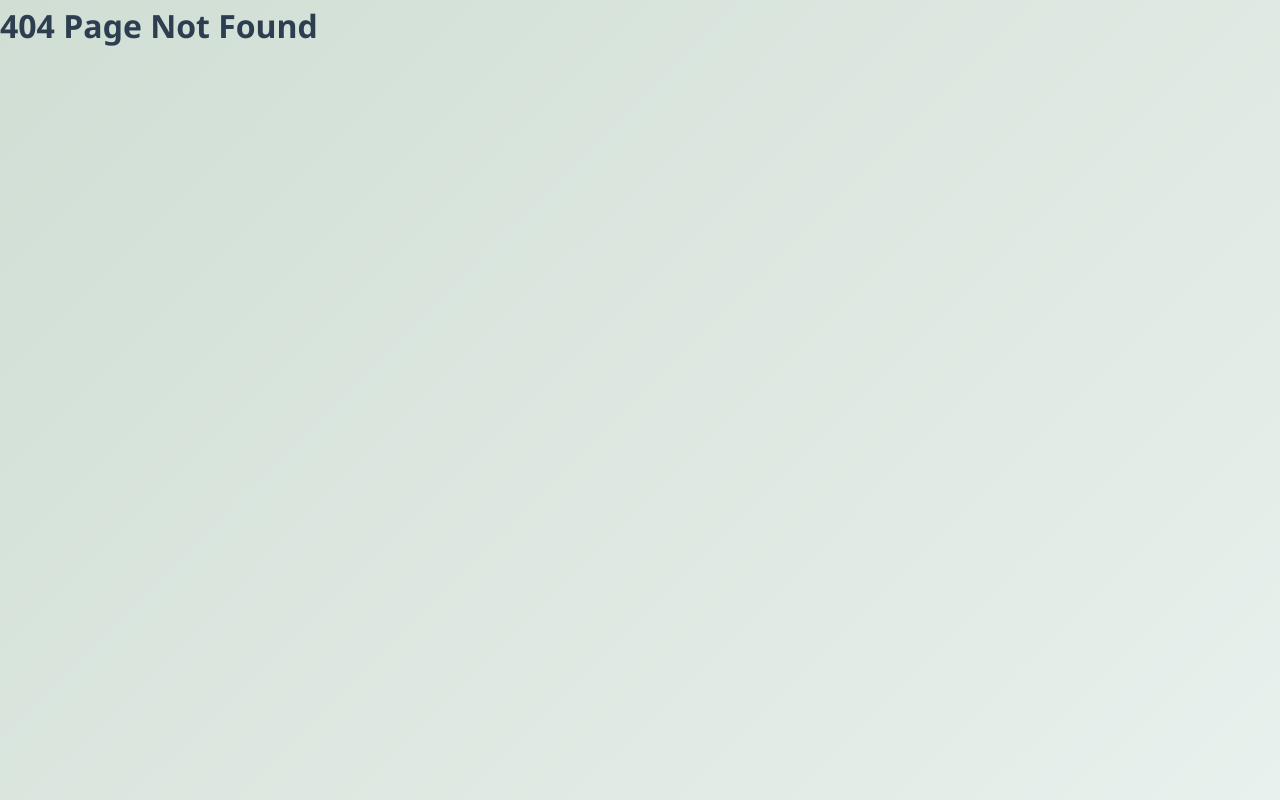
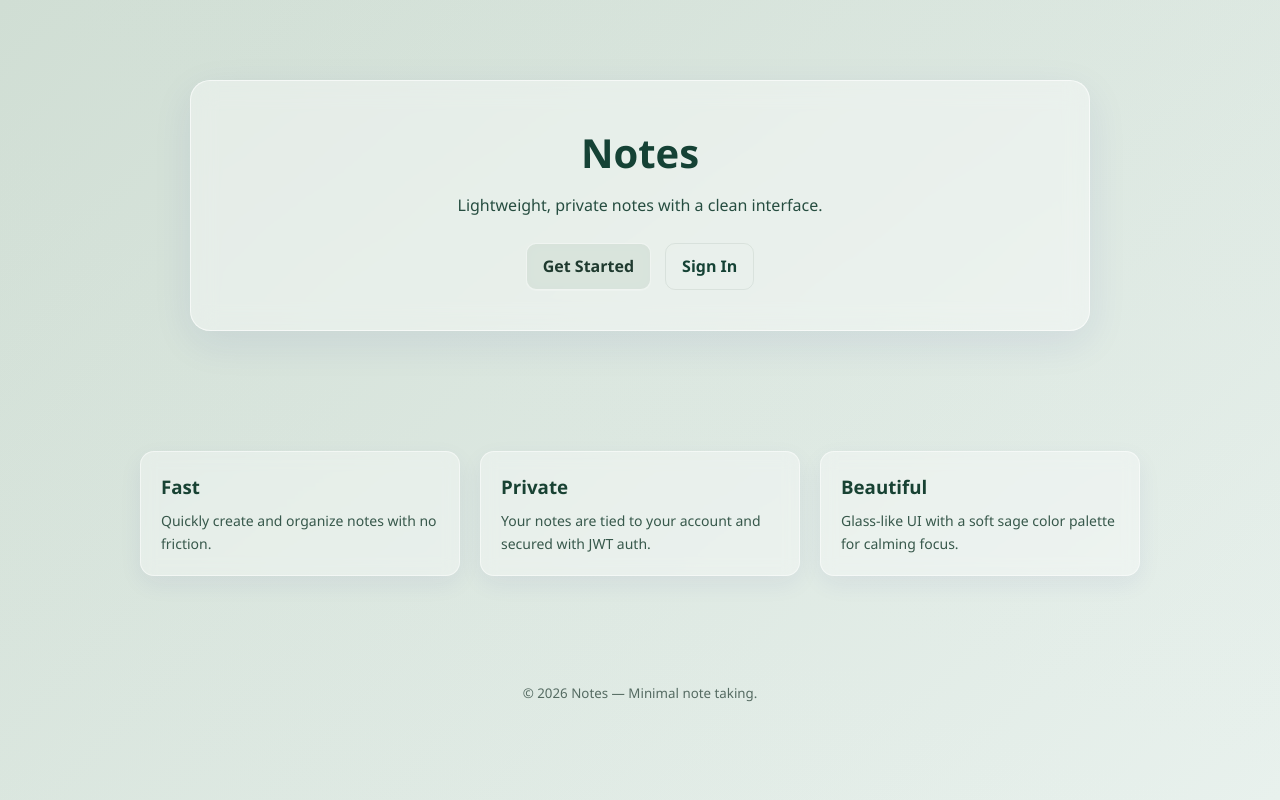
Before and after one commit to prakashrajsevugan/notes-frontend, a React (Vite) app: page /landing in a window 1280 px wide. Before the commit this address had no page. Built offline with nearby package versions, Linux system fonts and the light colour scheme.

Commit message:
UI changes

```diff
--- a/package.json
+++ b/package.json
@@ -11,6 +11,7 @@
   "dependencies": {
     "axios": "^1.8.0",
     "date-fns": "^4.4.0",
+    "gsap": "^3.12.0",
     "react": "^19.0.0",
     "react-dom": "^19.0.0",
     "react-router-dom": "^7.0.0"
--- a/src/App.jsx
+++ b/src/App.jsx
@@ -6,6 +6,8 @@ import Dashboard from "./pages/Dashboard";
 import AddNote from "./pages/AddNote";
 import EditNote from "./pages/EditNote";
 import NotFound from "./pages/NotFound";
+import Landing from "./pages/Landing";
+import Loading from "./pages/Loading";
 
 import ProtectedRoute from "./components/ProtectedRoute";
 
@@ -17,12 +19,22 @@ function App() {
 
             <Route
                 path="/"
-                element={<Navigate to="/dashboard" />}
+                element={<Loading />}
+            />
+
+            <Route
+                path="/landing"
+                element={<Landing />}
             />
 
             <Route
                 path="/login"
                 element={<Login />}
+            />
+
+            <Route
+                path="/loading"
+                element={<Loading />}
             />
 
             <Route
--- a/src/pages/Dashboard.jsx
+++ b/src/pages/Dashboard.jsx
@@ -1,5 +1,5 @@
 import { useEffect, useState } from "react";
-import { useNavigate } from "react-router-dom";
+import { useNavigate, Link } from "react-router-dom";
 
 import { useAuth } from "../context/AuthContext";
 
@@ -101,6 +101,8 @@ export default function Dashboard() {
 
                 <div className="navbar-user">
 
+                    <Link to="/landing" className="btn ghost">Home</Link>
+
                     <span>Welcome, <strong>{user?.username}</strong></span>
 
                     <button
--- /dev/null
+++ b/src/pages/Landing.jsx
@@ -0,0 +1,45 @@
+import { Link } from "react-router-dom";
+import "../styles/landing.css";
+
+export default function Landing() {
+
+    return (
+        <div className="landing-root">
+
+            <header className="landing-hero">
+                <div className="hero-card">
+                    <div className="hero-title">Notes</div>
+                    <p className="hero-sub">Lightweight, private notes with a clean interface.</p>
+
+                    <div className="hero-cta">
+                        <Link to="/register" className="btn primary">Get Started</Link>
+                        <Link to="/login" className="btn ghost">Sign In</Link>
+                    </div>
+                </div>
+            </header>
+
+            <main className="landing-main">
+                <section className="features">
+                    <div className="feature">
+                        <h3>Fast</h3>
+                        <p>Quickly create and organize notes with no friction.</p>
+                    </div>
+                    <div className="feature">
+                        <h3>Private</h3>
+                        <p>Your notes are tied to your account and secured with JWT auth.</p>
+                    </div>
+                    <div className="feature">
+                        <h3>Beautiful</h3>
+                        <p>Glass-like UI with a soft sage color palette for calming focus.</p>
+                    </div>
+                </section>
+            </main>
+
+            <footer className="landing-footer">
+                <small>© {new Date().getFullYear()} Notes — Minimal note taking.</small>
+            </footer>
+
+        </div>
+    );
+
+}
--- /dev/null
+++ b/src/pages/Loading.jsx
@@ -0,0 +1,61 @@
+import { useEffect, useRef, useState } from "react";
+import { useNavigate } from "react-router-dom";
+import gsap from "gsap";
+import "../styles/loading.css";
+import { useAuth } from "../context/AuthContext";
+
+export default function Loading() {
+    const barRef = useRef(null);
+    const [percent, setPercent] = useState(0);
+    const navigate = useNavigate();
+    const { user, loading: authLoading } = useAuth();
+    const [finished, setFinished] = useState(false);
+
+    useEffect(() => {
+        const obj = { value: 0 };
+
+        const tween = gsap.to(obj, {
+            value: 100,
+            duration: 3.2,
+            ease: "power2.out",
+            onUpdate: () => {
+                const v = Math.round(obj.value);
+                setPercent(v);
+                if (barRef.current) {
+                    barRef.current.style.width = v + "%";
+                }
+            },
+            onComplete: () => {
+                // mark finished; navigation handled in separate effect
+                setFinished(true);
+            }
+        });
+
+        return () => tween.kill();
+    }, [navigate]);
+
+    useEffect(() => {
+        if (!finished) return;
+
+        // if auth status still loading, wait until it resolves
+        if (authLoading) return;
+
+        if (user) {
+            navigate("/dashboard");
+        } else {
+            navigate("/landing");
+        }
+    }, [finished, authLoading, user, navigate]);
+
+    return (
+        <div className="loading-root">
+            <div className="loading-card">
+                <h2>Preparing your dashboard</h2>
+                <div className="progress-wrap">
+                    <div className="progress-bar" ref={barRef}></div>
+                </div>
+                <div className="progress-text">{percent}%</div>
+            </div>
+        </div>
+    );
+}
--- a/src/styles/global.css
+++ b/src/styles/global.css
@@ -48,3 +48,18 @@ a:hover {
     color: #1e40af;
     text-decoration: underline;
 }
+
+/* shared button styles used across pages */
+.btn {
+    display: inline-block;
+    padding: 10px 16px;
+    border-radius: 10px;
+    text-decoration: none;
+    font-weight: 600;
+}
+
+.btn.ghost {
+    background: transparent;
+    color: #154235;
+    border: 1px solid rgba(31,58,47,0.08);
+}
--- /dev/null
+++ b/src/styles/landing.css
@@ -0,0 +1,56 @@
+/* Landing page styles - glass morphism, sage palette */
+.landing-root {
+    min-height: 100vh;
+    display: flex;
+    flex-direction: column;
+    background: linear-gradient(180deg, rgba(208,222,212,0.12) 0%, rgba(232,241,237,0.08) 100%);
+}
+
+.landing-hero {
+    padding: 80px 16px;
+    display: flex;
+    justify-content: center;
+}
+
+.hero-card {
+    width: 100%;
+    max-width: 900px;
+    padding: 40px;
+    border-radius: 20px;
+    background: rgba(255,255,255,0.4);
+    backdrop-filter: blur(12px);
+    border: 1px solid rgba(255,255,255,0.6);
+    box-shadow: 0 12px 40px rgba(31,38,135,0.08);
+    text-align: center;
+}
+
+.hero-title {
+    font-size: 40px;
+    font-weight: 800;
+    color: #154235;
+    margin-bottom: 8px;
+}
+
+.hero-sub {
+    color: #264d40;
+    font-size: 16px;
+    margin-bottom: 24px;
+}
+
+.hero-cta { display:flex; gap:14px; justify-content:center; }
+.btn { padding: 12px 22px; border-radius: 12px; font-weight:600; text-decoration:none; display:inline-block; }
+.btn.primary { background: rgba(208,222,212,0.75); color:#1f3a2f; border:1px solid rgba(255,255,255,0.6); backdrop-filter: blur(8px); }
+.btn.ghost { background: transparent; color:#1f3a2f; border:1px dashed rgba(31,58,47,0.12); }
+
+.landing-main { padding: 40px 16px 80px; display:flex; justify-content:center; }
+.features { width:100%; max-width:1000px; display:grid; grid-template-columns: repeat(auto-fit,minmax(220px,1fr)); gap:20px; }
+.feature { background: rgba(255,255,255,0.35); padding:20px; border-radius:14px; backdrop-filter: blur(8px); border:1px solid rgba(255,255,255,0.5); box-shadow:0 8px 24px rgba(31,38,135,0.06); }
+.feature h3 { margin-bottom:8px; color:#184233; }
+.feature p { color:#37584b; font-size:14px; }
+
+.landing-footer { text-align:center; padding:24px 8px; color:#556b62; }
+
+@media (max-width:600px){
+    .hero-card{ padding:24px; border-radius:14px }
+    .hero-title{ font-size:28px }
+}
--- /dev/null
+++ b/src/styles/loading.css
@@ -0,0 +1,49 @@
+/* Loading page styles */
+.loading-root {
+    min-height: 100vh;
+    display: flex;
+    align-items: center;
+    justify-content: center;
+    background: linear-gradient(180deg, #D0DED4 0%, #e8f1ed 100%);
+}
+
+.loading-card {
+    width: 100%;
+    max-width: 640px;
+    padding: 36px;
+    border-radius: 16px;
+    background: rgba(255,255,255,0.45);
+    backdrop-filter: blur(10px);
+    border: 1px solid rgba(255,255,255,0.6);
+    text-align: center;
+    box-shadow: 0 12px 40px rgba(31,38,135,0.06);
+}
+
+.loading-card h2 {
+    margin-bottom: 18px;
+    color: #154235;
+}
+
+.progress-wrap {
+    height: 16px;
+    background: rgba(0,0,0,0.06);
+    border-radius: 12px;
+    overflow: hidden;
+    margin: 0 auto 12px;
+}
+
+.progress-bar {
+    height: 100%;
+    width: 0%;
+    background: linear-gradient(90deg, rgba(208,222,212,1) 0%, rgba(34,139,34,0.8) 100%);
+    transition: width 0.1s linear;
+}
+
+.progress-text {
+    font-weight: 700;
+    color: #2c3e50;
+}
+
+@media (max-width: 600px) {
+    .loading-card { padding: 20px; border-radius: 12px }
+}
```
Also changed, not shown: 1 other file (tests, documents, lock files or other folders).
